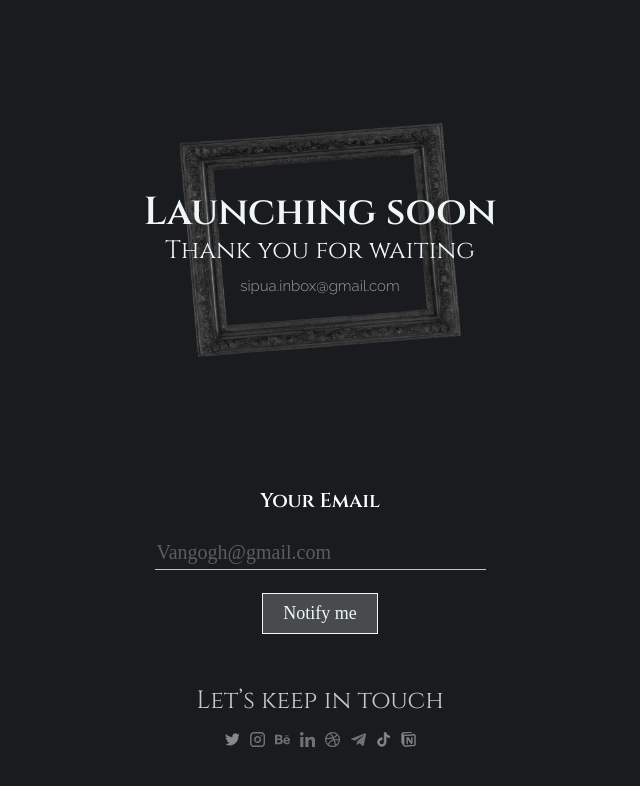
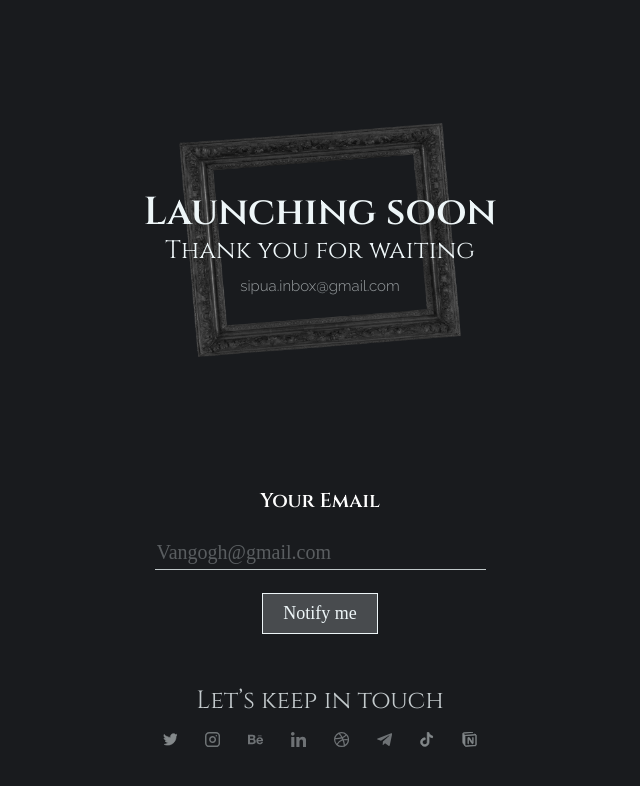
Before and after one commit to AbdAlrahmanDaas963/sipua, a React (Create React App) app: page / in a window 768 px wide. Shown: the top 786 px of the page, without its empty margins (64-704 px from the left). Built offline with nearby package versions, Linux system fonts and the light colour scheme; no server answers; the database is empty.

Commit message:
social media added

```diff
--- a/src/App.js
+++ b/src/App.js
@@ -17,7 +17,7 @@ function App() {
         <Route path="/" exact component={() => <ComingSoon />} />
         <Route path="/ComingSoon" exact component={() => <ComingSoon />} />
 
-        <Route path="/sipua-ghPages" exact component={() => <All />} />
+        {/* <Route path="/sipua-ghPages" exact component={() => <All />} /> */}
 
         <Route
           path="/sipua-ghPages/ComingSoon"
--- a/src/components/ComingSoon/soon.css
+++ b/src/components/ComingSoon/soon.css
@@ -126,7 +126,7 @@
 }
 .soon-footer .lin {
   margin-top: 10px;
-  width: 300px;
+  width: 370px;
   display: flex;
   flex-direction: row;
   align-items: center;
@@ -164,10 +164,13 @@
     grid-template-rows: auto auto auto;
   }
   .soon-footer .lin {
-    width: 200px;
+    width: 287px;
   }
 }
-@media screen and (min-width: 769px) and (max-width: 992px) {
+@media screen and (min-width: 400px) and (max-width: 992px) {
+  .soon-footer .lin {
+    width: 325px;
+  }
 }
 @media screen and (min-width: 993px) {
 }
```
